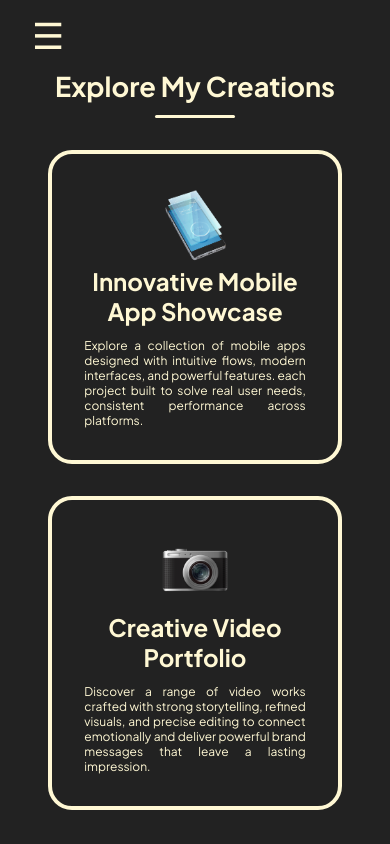
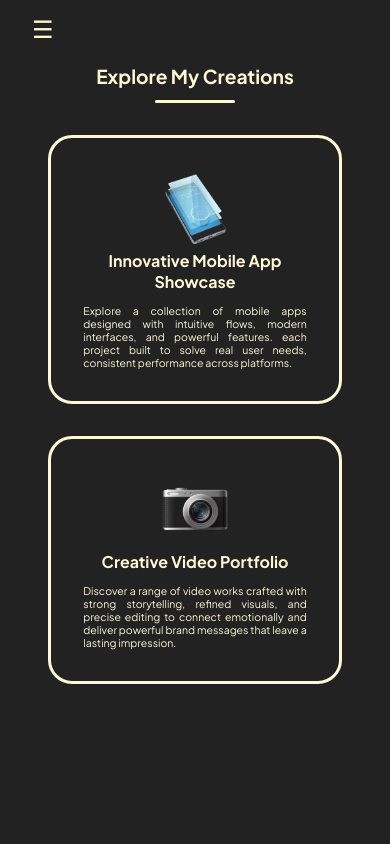
Before and after one commit to gitoputrow/gitowebsite, a Next.js app: page /my-craft in a window 390 px wide. Built offline with nearby package versions, Linux system fonts and the light colour scheme.

Commit message:
fix responsive

```diff
--- a/public/components/my_craft_card/my_craft_card_styles.css
+++ b/public/components/my_craft_card/my_craft_card_styles.css
@@ -2,9 +2,7 @@
     display: flex;
     flex-direction: column;
     align-items: center;
-    /* background-color: var(--color-card); */
-    /* box-shadow: 5px 5px 20px var(--color-secondary,); */
-    border: 4px solid var(--color-secondary);
+    border: 0.2rem solid var(--color-secondary);
     border-radius: 24px;
     padding: 2rem;
     width: 30%;
@@ -25,11 +23,13 @@
 .text-craft-styles h1{
     color: var(--color-secondary);
     text-align: center;
+    font-size:clamp(16px, 2.7vw, 32px);
 }
 
 .text-craft-styles p{
     color: var(--color-secondary);
     text-align: justify;
+    font-size:clamp(10px, 2.7vw, 16px);
 }
 
 .logo-craft{
@@ -42,33 +42,21 @@
     width: 40%;
 }
 
-    .text-craft-styles h1{
-        font-size: 28px;
-    }
-
-    .text-craft-styles p{
-        font-size: 18px;
-    }
-
     .logo-craft{
     width: 150px !important;
     height: 150px !important;
 }
 }
 
-@media only screen and (max-width: 768px) {
+@media only screen and (max-width: 860px) {
 
-    .card-craft-styles{
-    width: 40%;
-}
-
-    .text-craft-styles h1{
+    /* .text-craft-styles h1{
         font-size: 24px;
     }
 
     .text-craft-styles p{
         font-size: 14px;
-    }
+    } */
 
     .logo-craft{
     width: 120px !important;
@@ -76,18 +64,18 @@
 }
 }
 
+@media only screen and (max-width: 680px) {
+
+    .card-craft-styles{
+        width: 90%;
+    }
+
+}
+
 @media only screen and (max-width: 425px) {
 
     .card-craft-styles{
-    width: 90%;
-}
-
-    .text-craft-styles h1{
-        font-size: 24px;
-    }
-
-    .text-craft-styles p{
-        font-size: 12px;
+        width: 90%;
     }
 
     .logo-craft{
@@ -99,13 +87,13 @@
 @media only screen and (max-width: 375px) {
 
 
-    .text-craft-styles h1{
+    /* .text-craft-styles h1{
         font-size: 20px;
     }
 
     .text-craft-styles p{
         font-size: 12px;
-    }
+    } */
 
     .logo-craft{
     width: 70px !important;
@@ -116,13 +104,13 @@
 @media only screen and (max-width: 320px) {
 
 
-    .text-craft-styles h1{
+    /* .text-craft-styles h1{
         font-size: 18px;
     }
 
     .text-craft-styles p{
         font-size: 10px;
-    }
+    } */
 
     .logo-craft{
     width: 60px !important;
--- a/public/components/navbar/navbar.tsx
+++ b/public/components/navbar/navbar.tsx
@@ -42,15 +42,29 @@ export default function Navbar() {
             <div className="logo"></div>
             <div className="logotext">Personal Site</div>
           </div>
+          <div
+            style={{
+              marginBottom: "1.7rem",
+              height: "1px",
+              width: "100%",
+              background: "var(--color-secondary)",
+            }}
+          ></div>
           <ul>
-            <li className={pathname === "/" ? "active" : ""}>
-              <Link href="/greeting" onClick={() => setIsOpen(false)}>Greeting</Link>
+            <li className={pathname === "/greeting" ? "active" : ""}>
+              <Link href="/greeting" onClick={() => setIsOpen(false)}>
+                Greeting
+              </Link>
             </li>
             <li className={pathname === "/my-craft" ? "active" : ""}>
-              <Link href="/my-craft" onClick={() => setIsOpen(false)}>My Craft</Link>
+              <Link href="/my-craft" onClick={() => setIsOpen(false)}>
+                My Craft
+              </Link>
             </li>
             <li className={pathname === "/contact-me" ? "active" : ""}>
-              <Link href="/contact-me" onClick={() => setIsOpen(false)}>Contact Me</Link>
+              <Link href="/contact-me" onClick={() => setIsOpen(false)}>
+                Contact Me
+              </Link>
             </li>
           </ul>
         </div>
--- a/public/components/navbar/navbar_styles.css
+++ b/public/components/navbar/navbar_styles.css
@@ -8,7 +8,7 @@
     display: flex;
     justify-content: space-between;
     background-color:var(--color-primary);
-    padding: 1rem 2rem;
+    padding: 1rem 2rem 0.8rem;
     height: auto;
     color: var(--color-secondary);
 }
@@ -16,7 +16,7 @@
 .logowidget{
     display: flex;
     align-items: center;
-    gap: 0.8rem;
+    gap: 0.6rem;
 }
 
 .logotext{
@@ -26,8 +26,8 @@
 }
 
 .logo {
-  width: 30px;
-  height: 30px;
+  width: 1.8rem;
+  height: 1.8rem;
   border-radius: 50%;
   background: conic-gradient(
     rgb(34, 34, 34) 0deg,
@@ -35,7 +35,7 @@
     rgb(255, 248, 212) 180deg,
     rgb(255, 248, 212) 360deg
   );
-  border: 2px solid rgb(255, 248, 212);
+  border: 1.5px solid rgb(255, 248, 212);
   box-sizing: border-box;
 }
 
@@ -61,8 +61,9 @@
 .sidebar-logo {
   display: flex;
   align-items: center;
-  gap: 0.8rem;
-  padding: 2.2rem 0rem 2.2rem;
+  justify-content: center;
+  gap: 0.5rem;
+  padding: 1.5rem 0rem;
 }
 
 .navlinks li.active{
@@ -79,15 +80,14 @@
 }
 
 .sidebar{
-    justify-content: center;
-    justify-items: center;
+    /* justify-content: center; */
+    /* justify-items: center; */
+    align-items: center;
     will-change: transform;
     position: fixed;
     z-index: 30;
-    top: 0; /* ✅ tambahkan */
-    left: 0; /* ✅ tambahkan */
     background-color: var(--color-primary);
-    width: 50%;
+    width: 60%;
     height: 100vh;
     transform: translateX(-100%);
     transition: transform 1s ease-in-out;
@@ -101,22 +101,25 @@
     gap: 2rem;
     display: flex;
     flex-direction: column;
-    /* text-color: var(--color-secondary); */
+    padding: 0rem 1rem;
 }
 
 .sidebar li{
     list-style: none;
+    align-items: center;
+    display: flex;
+    justify-content: center;
     color: var(--color-secondary);
-    padding: 0.5rem 1.2rem;
+    padding: 0.8rem;
 }
 
 .sidebar li.active{
     list-style: none;
     color: var(--color-primary);
     background-color: var(--color-secondary);
-    padding: 0.5rem 1.2rem;
+    padding: 0.8rem;
     font-weight: 600;
-    border-radius: 1rem;
+    border-radius: 0.6rem;
 }
 
 .backdrop{
@@ -138,7 +141,7 @@
     opacity: 1;
 }
 
-@media only screen and (max-width: 425px) {
+@media only screen and (max-width: 680px) {
   .navlinks {
     display: none; /* Hide links on small screens */
   }
@@ -150,6 +153,6 @@
   .menubutton {
     display: block;
     color: var(--color-secondary);
-    font-size: 36px;
+    font-size: 24px;
   }
 }
--- a/src/app/globals.css
+++ b/src/app/globals.css
@@ -9,7 +9,7 @@
 
 @media (prefers-color-scheme: dark) {
   :root {
-    --background: #0a0a0a;
+    --background: var(--color-primary);
     --foreground: #ededed;
   }
 }
--- a/src/app/my-craft/styles.css
+++ b/src/app/my-craft/styles.css
@@ -4,7 +4,7 @@
     align-items: center;
     justify-content: center;
     min-height: 100vh;
-    padding: 0rem 2rem;
+    padding: 4rem 2rem;
     /* padding-bottom: 24px; */
 }
 
@@ -24,7 +24,7 @@
 }
 
 .title {
-  font-size: 2rem;
+  font-size: clamp(1.2rem, 3vw, 2rem);
   font-weight: 700;
   margin-bottom: 12px;
   color: var(--color-secondary)
@@ -42,20 +42,20 @@
   margin: 1rem 0rem
 }
 
-@media only screen and (max-width: 1024px) {
+@media only screen and (max-height: 660px) {
 .main-craft {
-    padding: 0rem 2rem
+    justify-content: start;
 }
 }
 
-@media only screen and (max-width: 425px) {
+@media only screen and (max-width: 680px) {
 .main-craft {
-    padding: 4.3rem 2rem 2rem;
+    /* padding: 4.3rem 2rem 2rem; */
     justify-content: start;
 }
 
 .title {
-  font-size: 1.7rem;
+  /* font-size: 1.7rem; */
   text-align: center;
 }
 .my-craft-section{
@@ -68,16 +68,10 @@
 }
 }
 
-@media only screen and (max-width: 375px) {
-.title {
-  font-size: 1.5rem;
-}
-}
+
 
 @media only screen and (max-width: 320px) {
-.title {
-  font-size: 1.3rem;
-}
+
 
 .craft-header {
   margin-bottom: 24px;
```
